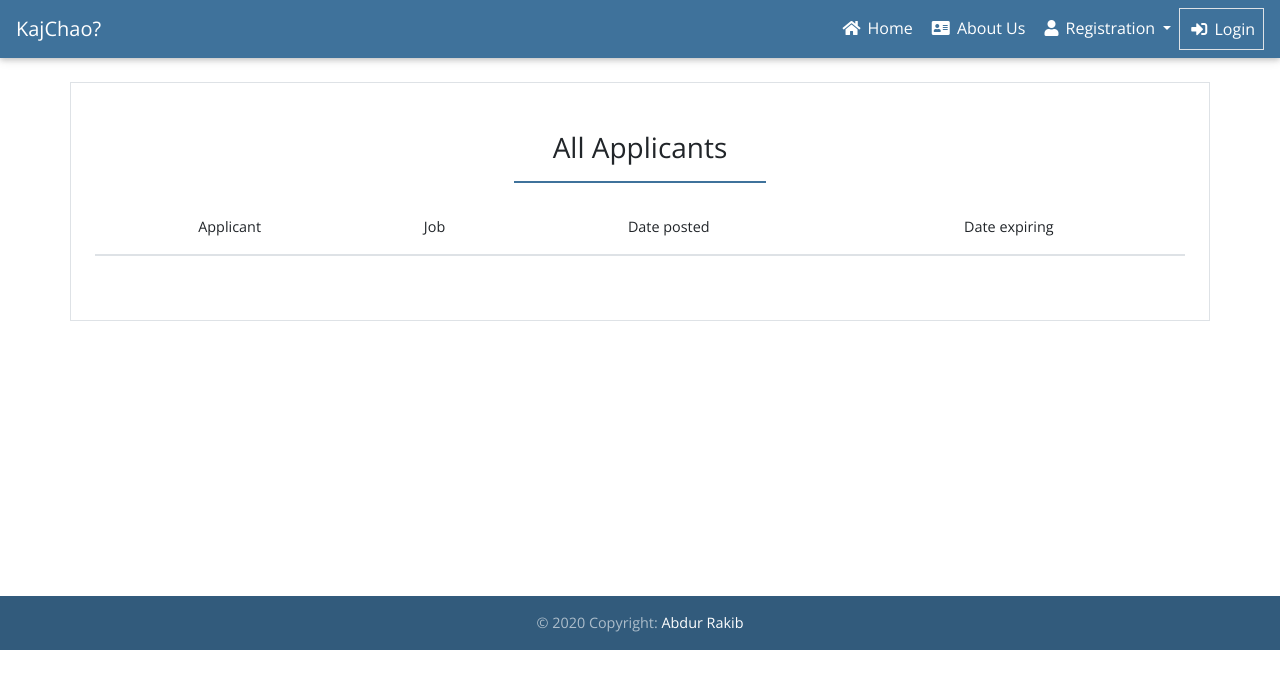
After one commit to abdur-rakib/django-job-portal-site, a Django app: page /employer/dashboard/all-applicants in a window 1280 px wide. The commit adds this page. Shown: the top 689 px of the page. Run offline with Django 3.2, Linux system fonts and the light colour scheme; data comes from the database, SQL or seed files in the repository; both versions use the stored data as it was after the commit; lists and menus that the app fills with data are empty; some libraries are stand-ins or nearby versions.

Commit message:
Added delete and mark filled

```diff
--- a/accounts/urls.py
+++ b/accounts/urls.py
@@ -10,6 +10,7 @@ app_name = "accounts"
 urlpatterns = [
     path('employee/register', RegisterEmployeeView.as_view(), name='employee-register'),
     path('employer/register', RegisterEmployerView.as_view(), name='employer-register'),
+    path('employee/profile/update', EditProfileView.as_view(), name='employer-profile-update'),
     path('logout', LogoutView.as_view(), name='logout'),
     path('login', LoginView.as_view(), name='login'),
 ]
--- a/jobs/urls.py
+++ b/jobs/urls.py
@@ -9,11 +9,12 @@ urlpatterns = [
     path('search/', SearchView.as_view(), name='search'),
     path('employer/dashboard/', include([
         path('', Dashboard.as_view(), name='employer-dashboard'),
-        # path('all-applicants', ApplicantsListView.as_view(), name='employer-all-applicants'),
+        path('all-applicants', ApplicantsListView.as_view(), name='employer-all-applicants'),
         # path('applicants/<int:job_id>', ApplicantPerJobView.as_view(), name='employer-dashboard-applicants'),
-        # path('mark-filled/<int:job_id>', filled, name='job-mark-filled'),
+        path('mark-filled/<int:job_id>', filled, name='job-mark-filled'),
+        path('delete/<int:job_id>', delete, name='job-delete'),
     ])),
-    # path('apply-job/<int:job_id>', ApplyJobView.as_view(), name='apply-job'),
+    path('apply-job/<int:job_id>', ApplyJobView.as_view(), name='apply-job'),
     path('jobs', JobListView.as_view(), name='jobs'),
     path('jobs/<int:id>', JobDetailView.as_view(), name='jobs-detail'),
     path('employer/jobs/create', JobCreateView.as_view(), name='employer-jobs-create'),
--- a/jobs/views.py
+++ b/jobs/views.py
@@ -77,6 +77,42 @@ class Dashboard(ListView):
 
 
 class JobCreateView(CreateView):
+    # model = Job
+    # template_name = 'jobs/create.html'
+    # form_class = CreateJobForm
+    # extra_context = {
+    #     'title': 'Post New Job'
+    # }
+
+    # @method_decorator(login_required(login_url=reverse_lazy('accounts:login')))
+    # def dispatch(self, request, *args, **kwargs):
+    #     if not self.request.user.is_authenticated:
+    #         return reverse_lazy('accounts:login')
+    #     if self.request.user.is_authenticated and self.request.user.role != 'employer':
+    #         return reverse_lazy('accounts:login')
+    #     return super().dispatch(self.request, *args, **kwargs)
+
+    # def post(self, request, *args, **kwargs):
+    #     form = self.form_class(data=request.POST)
+
+    #     if form.is_valid():
+    #         job = form.save(commit=False)
+    #         job.user = self.request.user
+    #         job.company_name = self.request.user.first_name
+    #         job.save()
+    #         return redirect(reverse_lazy('jobs:employer-dashboard'))
+    #     else:
+    #         form = self.form_class()
+    #     return render(request, 'jobs/create.html', {'form': form})
+
+    @method_decorator(login_required(login_url=reverse_lazy('accounts:login')))
+    def dispatch(self, request, *args, **kwargs):
+        if not self.request.user.is_authenticated:
+            return reverse_lazy('accounts:login')
+        if self.request.user.is_authenticated and self.request.user.role != 'employer':
+            return reverse_lazy('accounts:login')
+        return super().dispatch(self.request, *args, **kwargs)
+
 
     def get(self, request, *args, **kwargs):
         context = {'form': CreateJobForm()}
@@ -90,6 +126,76 @@ class JobCreateView(CreateView):
             job.user = self.request.user
             job.company_name = self.request.user.first_name
             job.save()
-            messages.success(request, 'Job posted successfully')
+            messages.success(request, 'Job posted successflly')
             return HttpResponseRedirect(reverse_lazy('jobs:employer-dashboard'))
         return render(request, 'jobs/create.html', {'form': form})
+
+
+class ApplyJobView(CreateView):
+    model = Applicant
+    form_class = ApplyJobForm
+    slug_field = 'job_id'
+    slug_url_kwarg = 'job_id'
+
+    @method_decorator(login_required(login_url=reverse_lazy('accounts:login')))
+    def dispatch(self, request, *args, **kwargs):
+        return super().dispatch(self.request, *args, **kwargs)
+
+    def post(self, request, *args, **kwargs):
+        form = self.get_form()
+        if form.is_valid():
+            messages.info(self.request, 'Successfully applied for the job!')
+            return self.form_valid(form)
+        else:
+            return HttpResponseRedirect(reverse_lazy('jobs:home'))
+
+    def get_success_url(self):
+        return reverse_lazy('jobs:jobs-detail', kwargs={'id': self.kwargs['job_id']})
+
+    # def get_form_kwargs(self):
+    #     kwargs = super(ApplyJobView, self).get_form_kwargs()
+    #     print(kwargs)
+    #     kwargs['job'] = 1
+    #     return kwargs
+
+    def form_valid(self, form):
+        # check if user already applied
+        applicant = Applicant.objects.filter(user_id=self.request.user.id, job_id=self.kwargs['job_id'])
+        if applicant:
+            messages.info(self.request, 'You already applied for this job')
+            return HttpResponseRedirect(self.get_success_url())
+        # save applicant
+        form.instance.user = self.request.user
+        form.save()
+        return super().form_valid(form)
+
+
+class ApplicantsListView(ListView):
+    model = Applicant
+    template_name = 'jobs/employer/all-applicants.html'
+    context_object_name = 'applicants'
+
+    def get_queryset(self):
+        # jobs = Job.objects.filter(user_id=self.request.user.id)
+        return self.model.objects.filter(job__user_id=self.request.user.id)
+
+@login_required(login_url=reverse_lazy('accounts:login'))
+def filled(request, job_id=None):
+    try:
+        job = Job.objects.get(user_id=request.user.id, id=job_id)
+        job.filled = True
+        job.save()
+    except IntegrityError as e:
+        print(e.message)
+        return HttpResponseRedirect(reverse_lazy('jobs:employer-dashboard'))
+    return HttpResponseRedirect(reverse_lazy('jobs:employer-dashboard'))
+
+@login_required(login_url=reverse_lazy('accounts:login'))
+def delete(request, job_id=None):
+    try:
+        job = Job.objects.get(user_id=request.user.id, id=job_id)
+        job.delete()
+    except IntegrityError as e:
+        print(e.message)
+        return HttpResponseRedirect(reverse_lazy('jobs:employer-dashboard'))
+    return HttpResponseRedirect(reverse_lazy('jobs:employer-dashboard'))
--- a/templates/base.html
+++ b/templates/base.html
@@ -55,7 +55,7 @@
                             <i class="fas fa-user"></i> {{ request.user.last_name }} </a>
                         <div class="dropdown-menu dropdown-menu-right dropdown-info"
                             aria-labelledby="navbarDropdownMenuLink-4">
-                            <a class="dropdown-item" href="{% url 'accounts:employee-register' %}">Edit Profile</a>
+                            <a class="dropdown-item" href="{% url 'accounts:employer-profile-update' %}">Edit Profile</a>
                             <a class="dropdown-item" href="{% url 'accounts:logout' %}">Logout</a>
                         </div>
                     </li>
@@ -67,7 +67,7 @@
                         <div class="dropdown-menu dropdown-menu-right dropdown-info"
                             aria-labelledby="navbarDropdownMenuLink-4">
                             <a class="dropdown-item" href="{% url 'jobs:employer-dashboard' %}">Dashboard</a>
-                            <a class="dropdown-item" href="{% url 'accounts:employer-register' %}">Applicants</a>
+                            <a class="dropdown-item" href="{% url 'jobs:employer-all-applicants' %}">Applicants</a>
                             <a class="dropdown-item" href="{% url 'jobs:employer-jobs-create' %}">Post a new job</a>
                             <a class="dropdown-item" href="{% url 'accounts:logout' %}">Logout</a>
                         </div>
--- a/templates/home.html
+++ b/templates/home.html
@@ -63,7 +63,7 @@ Home
                     <div class="card-body">
 
                         <!--Title-->
-                        <h4 class="card-title text-center">{{ job.title }}</h4>
+                        <h4 class="card-title text-center"><a href="{{ job.get_absolute_url }}">{{ job.title }}</a></h4>
                         <!--Text-->
                         <p class="text-muted text-center"><i
                                 class="fas fa-map-marker-alt mx-2"></i>{{ job.location }}{% if job.job_type == '1' %}
--- /dev/null
+++ b/templates/jobs/employer/all-applicants.html
@@ -0,0 +1,34 @@
+{% extends 'base.html' %}
+{% block title %}
+Dashboard
+{% endblock %}
+
+{% block content %}
+<div class="row mt-4">
+    <div class="col-md-12 border px-4 py-5">
+        <h3 class="text-center">All Applicants</h3>
+        <hr class="myColor myBorder" style="width: 250px; border: 1px solid #3F729B;">
+        <table class="table table-striped border-bottom text-center">
+            <thead>
+                <tr>
+                    <th scope="col">Applicant</th>
+                    <th scope="col">Job</th>
+                    <th scope="col">Date posted</th>
+                    <th scope="col">Date expiring</th>
+                </tr>
+            </thead>
+            <tbody>
+                {% for applicant in applicants %}
+                <tr class="">
+                    <th scope="row">{{ applicant.user.get_full_name }}</th>
+                    <td>{{ applicant.job }}</td>
+                    <td>{{ applicant.job.created_at|date }}</td>
+                    <td>{{ applicant.job.last_date|date }}</td>
+                </tr>
+                {% endfor %}
+            </tbody>
+        </table>
+    </div>
+</div>
+
+{% endblock %}
```
Also changed, not shown: accounts/decorators.py (added, +23 -0 lines), accounts/views.py (+45 -1 lines), jobs/forms.py (+6 -1 lines), templates/accounts/employee/edit-profile.html (added, +64 -0 lines), templates/jobs/create.html (+8 -7 lines), templates/jobs/details.html (+11 -1 lines), templates/jobs/employer/dashboard.html (+3 -4 lines), db.sqlite3.
